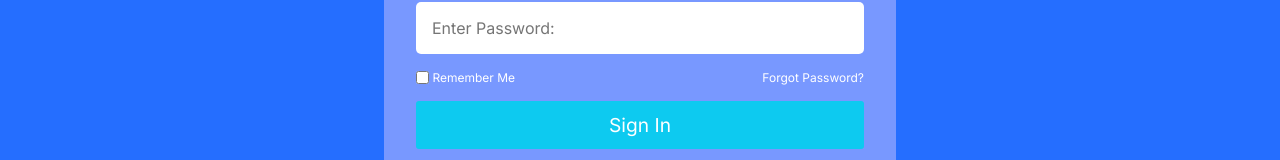
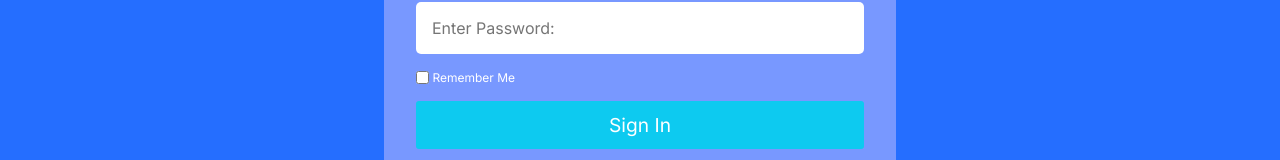
Before and after one commit to thegeorgenikhil/quizz-up-frontend, a React (Create React App) app: page /login in a window 1280 px wide. Shown: the part 364-524 px from the top of the page. Built offline with nearby package versions, Linux system fonts and the light colour scheme.

Commit message:
add: README.md

```diff
--- a/src/App.js
+++ b/src/App.js
@@ -1,6 +1,5 @@
 import { BrowserRouter, Route, Routes } from "react-router-dom";
 import {
-  ForgotPassword,
   Home,
   Leaderboard,
   QuizPage,
@@ -33,7 +32,6 @@ export const App = () => {
               />
               <Route path="/login" element={<Signin />} />
               <Route path="/signup" element={<Signup />} />
-              <Route path="/forgot" element={<ForgotPassword />} />
               <Route
                 path="/quiz/question"
                 element={
--- a/src/pages/Signin/Signin.jsx
+++ b/src/pages/Signin/Signin.jsx
@@ -78,12 +78,6 @@ export const Signin = () => {
               />
               <label htmlFor="remember-me">&#160;Remember Me</label>
             </div>
-            <Link
-              to="/forgot"
-              className="color-white format-link underline-onhover"
-            >
-              Forgot Password?
-            </Link>
           </div>
           <button
             className="btn btn-block bg-info my-4"
```
Also changed, not shown: 1 other file (tests, documents, lock files or other folders).
